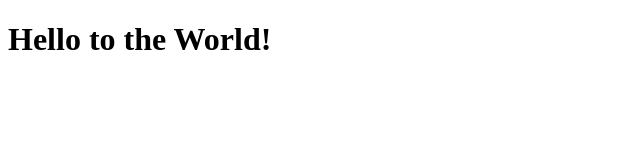
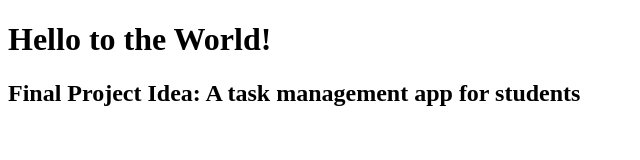
Before and after one commit to kngo67890/CS3338-first-project, a plain HTML site: page index.html in a window 1280 px wide. Shown: the whole page, without its empty margins (0-640 px from the left). Drawn offline with Linux system fonts and the light colour scheme.

Commit message:
Updated index.html with a final project idea

```diff
--- a/index.html
+++ b/index.html
@@ -7,5 +7,6 @@
 </head>
 <body>
     <h1>Hello to the World!</h1>
+	<h2>Final Project Idea: A task management app for students<h2>
 </body>
 </html>
```
